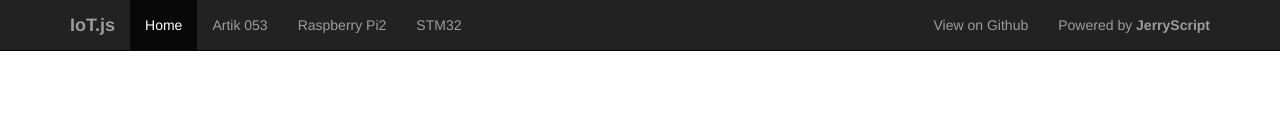
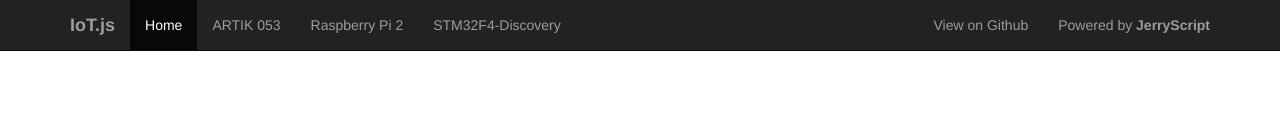
Before and after one commit to jerryscript-project/iotjs-test-results, a plain HTML site: page index.html in a window 1280 px wide. Shown: the top 138 px of the page. Drawn offline with nearby package versions, Linux system fonts and the light colour scheme.

Commit message:
Use full/detailed device name at the navigation bar (#100)
JSRemoteTest-DCO-1.0-Signed-off-by: Robert Sipka rsipka.uszeged@partner.samsung.com

```diff
--- a/index.html
+++ b/index.html
@@ -46,9 +46,9 @@
     <div id="navbar" class="collapse navbar-collapse">
       <ul class="nav navbar-nav">
         <li id="show-home" class="active"><a id="link-home" href="?view=home">Home</a></li>
-        <li id="show-artik053"><a id="link-artik053" href="?view=artik053">Artik 053</a></li>
-        <li id="show-rpi2"><a id="link-rpi2" href="?view=rpi2">Raspberry Pi2</a></li>
-        <li id="show-stm32"><a id="link-stm32" href="?view=stm32">STM32</a></li>
+        <li id="show-artik053"><a id="link-artik053" href="?view=artik053">ARTIK 053</a></li>
+        <li id="show-rpi2"><a id="link-rpi2" href="?view=rpi2">Raspberry Pi 2</a></li>
+        <li id="show-stm32"><a id="link-stm32" href="?view=stm32">STM32F4-Discovery</a></li>
       </ul>
 
       <ul class="nav navbar-nav navbar-right">
```
